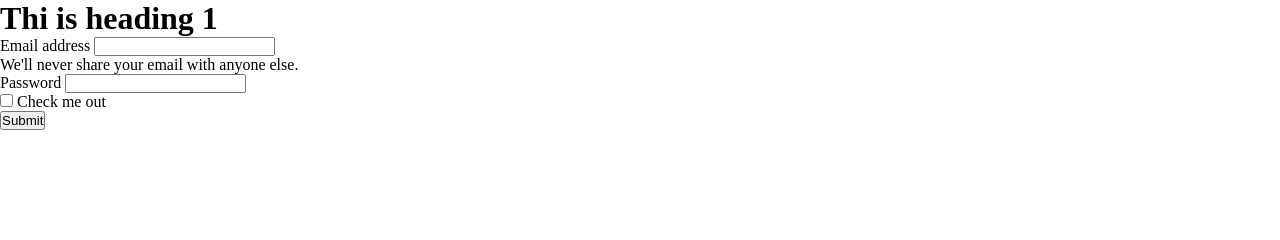
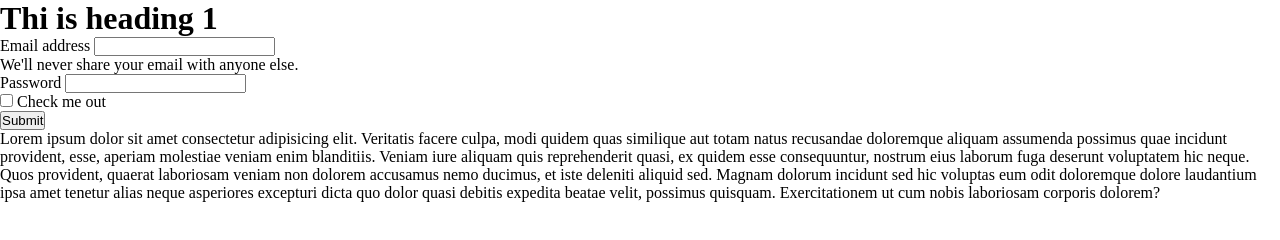
Before and after one commit to abulasad/second-repo, a plain HTML site: page index.html in a window 1280 px wide. Drawn offline with Linux system fonts and the light colour scheme.

Commit message:
Style added

```diff
--- a/index.html
+++ b/index.html
@@ -28,6 +28,14 @@
       </div>
       <button type="submit" class="btn btn-primary">Submit</button>
    </form>
+
+   <p>Lorem ipsum dolor sit amet consectetur adipisicing elit. Veritatis facere culpa, modi quidem quas similique aut
+      totam natus recusandae doloremque aliquam assumenda possimus quae incidunt provident, esse, aperiam molestiae
+      veniam enim blanditiis. Veniam iure aliquam quis reprehenderit quasi, ex quidem esse consequuntur, nostrum eius
+      laborum fuga deserunt voluptatem hic neque. Quos provident, quaerat laboriosam veniam non dolorem accusamus nemo
+      ducimus, et iste deleniti aliquid sed. Magnam dolorum incidunt sed hic voluptas eum odit doloremque dolore
+      laudantium ipsa amet tenetur alias neque asperiores excepturi dicta quo dolor quasi debitis expedita beatae velit,
+      possimus quisquam. Exercitationem ut cum nobis laboriosam corporis dolorem?</p>
 </body>
 
 </html>
```
